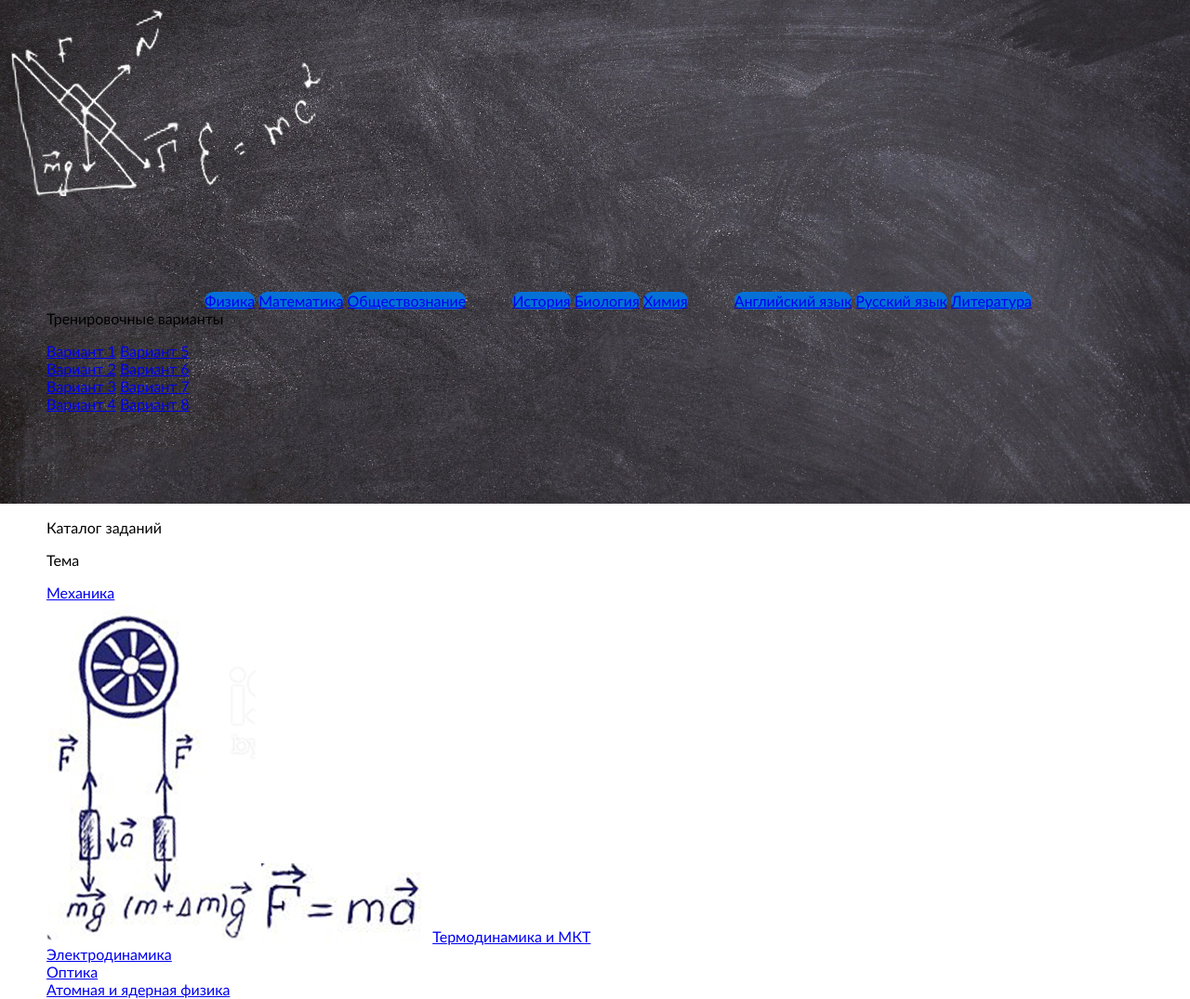
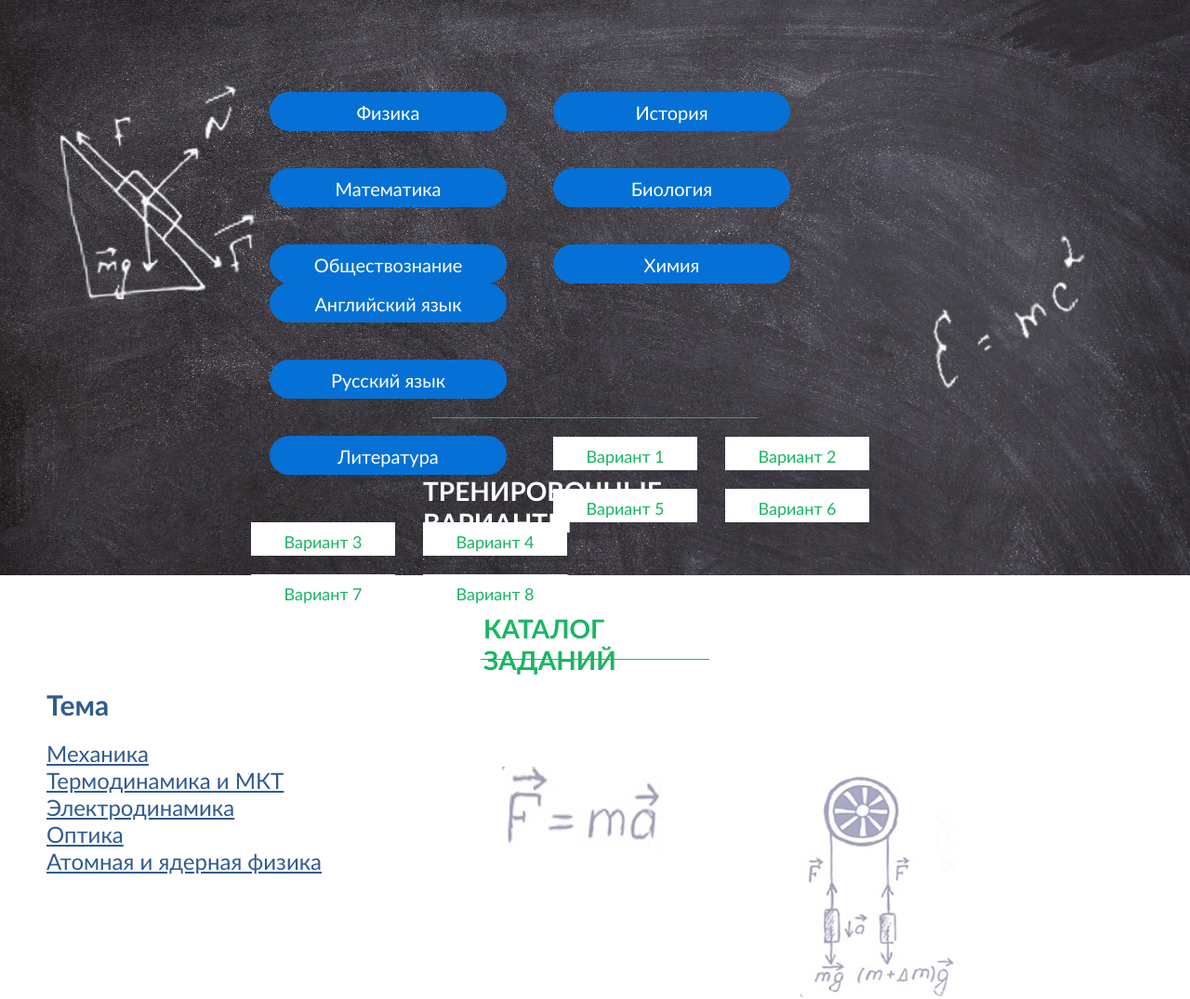
Before and after one commit to algorithm-ssau/pifagor, a PHP site: page /sait/catalog.html in a window 1280 px wide. Shown: the part 197-1272 px from the top of the page at 93% size. Run offline with PHP 8.4, Linux system fonts and the light colour scheme.

Commit message:
slaider_ne_vse

```diff
--- a/sait/sait.html
+++ b/sait/sait.html
@@ -35,7 +35,7 @@
 					<a href="catalog.html">Каталог заданий</a>
 				</li>
 				<li>
-					<a href="#">Стоимость</a>
+					<a href="cost.html">Стоимость</a>
 				</li>
 				<li>
 					<a href="contacts.html">Контакты</a>
--- a/sait/style.css
+++ b/sait/style.css
@@ -441,9 +441,8 @@ margin-top: 400px;
 }
 #blackboardcatalog{
 	background: url(blackboard.jpg) no-repeat center top / cover;
-	height: 543px;
+	height: 620px;
 	margin-top: 50px;
-
 }
 
 .bluebox{
@@ -451,6 +450,10 @@ margin-top: 400px;
 	height: 42px;
 	border-radius: 21px;
 	background-color: #0571d6;
+	margin: 0;
+	padding: 10px;
+	box-sizing: border-box;
+	display: block;
 }
 .bluetittlebox1{
 
@@ -483,43 +486,221 @@ margin-right: 50px;
 }
 
 .blue{
-	margin-left: 170px;
-padding-top: 100px;
+	height: 400px;
+	width: 915px;
+	padding-top: 100px;
+margin: 0 auto;
 }
 
-.map {
-	width: 40%;
-  float: right;
-  margin-top: 50px;
+.blue a{
+	color: white;
+	font-size: 20px;
+	text-decoration: none;
+	text-align: center;
+	font-family: Calibri, sans-serif;
+	margin: 0;
 }
 
-.textmap {
+.telo{
+	width: 240px;
+	height:240px;
+	margin: 0;
+	float:left;
+	margin-left: 50px;
+	margin-top: 80px;
+}
+.energ{
+	width: 180px;
+	height:180px;
+	margin: 0;
+	float:right;
+	margin-right: 100px;
+	margin-top: 250px;
+}
+.variantsclasses p
+{
+
+    font-weight: bold;
+	text-transform: uppercase;
+	/*color: #1ab564;*/
 	color: white;
+	font-size: 28px;
+	margin:0;
+}
+.variantsclasses{
+	width: 370px;
+	height: 50px;
+    margin: 0 auto;
+    padding: 0;
+}
+.linegreen{
+	width: 350px;
+	height: 1px;
+	background-color:#1ab564;
+	margin-top: 20px;
+	margin: 0 auto;
 }
 
-.textmap .contactsHeader {
-	font-size: 32px;
+.vars{
+	height: 300px;
+	width: 740px;
+	padding-top: 20px;
+   margin: 0 auto;
+
+}
+.varcol1{
+
+float: left;
+display: block;
+margin-right: 30px;
+
+}
+.varcol2{
+
+float: left;
+display: block;
+margin-right: 30px;
+
+}
+.varcol3{
+
+float: left;
+display: block;
+margin-right: 30px;
+
+}
+.varcol4{
+
+float: left;
+display: block;
+margin-right: 30px;
+
 }
 
-.textmap p:last-child {
-	font-size: 21px;
+.var:last-child
+{
+	margin-top: 20px;
+}
+.var:nth-child(2)
+{
+	margin-top: 20px;
 }
 
-.alltextblackboard h1 {
+.var{
+	width: 155px;
+	height: 36px;
+	background-color: white;
+	margin: 0;
+	padding: 10px;
+	box-sizing: border-box;
+	display: block;
+}
+.vars a{
 	color: #1ab564;
+	font-size: 18px;
+	text-decoration: none;
 	text-align: center;
-	font-size: 32px;
-	padding-top: 25px;
+	font-family: Calibri, sans-serif;
 }
 
-.desc_price {
-	border: 2px solid white;
-	border-radius: 25px;
-	width: 50%;
-  margin-left: 25%;
+#foot{
+	background-color: white;
+	height: 300px;
 }
 
-.desc_price_inner {
-	width: 90%;
-	margin-left: 5%;
+.catalogzad{
+	width: 240px;
+	height: 50px;
+    margin: 0 auto;
+    margin-top: 40px;
 }
+
+.catalogzad p
+{
+    font-weight: bold;
+	text-transform: uppercase;
+	color: #1ab564;
+	font-size: 28px;
+	margin:0;
+}
+.linegr{
+	width: 246px;
+	height: 1px;
+	background-color:#1ab564;
+	margin-top: 10px;
+	margin: 0 auto;
+}
+
+.topic p{
+	color: #305b90;
+	font-size: 30px;
+	font-weight: bold;
+	margin-bottom: 20px;
+	padding: 0;
+}
+.subjects{
+	color: #305b90;
+	font-size: 24px;
+}
+.silas{
+	float: right;
+	width: 180px;
+	height: 100px;
+margin-right: 20px;
+opacity: 0.4;
+}
+.mayatniks{
+	float: right;
+	width: 170px;
+	height: 250px;
+	margin-left: 120px;
+	margin-right: 200px;
+    opacity: 0.4;
+}
+
+#blackboardcost{
+	background: url(blackboard.jpg) no-repeat center top / cover;
+	height: 743px;
+	margin-top: 50px;
+}
+.stoimost{
+	width: 300px;
+	height: 50px;
+    margin: 0 auto;
+    padding-top: 40px;
+}
+
+.stoimost p
+{
+    font-weight: bold;
+	text-transform: uppercase;
+	color: #1ab564;
+	font-size: 28px;
+	margin:0;
+}
+.contboard{
+	width: 700px;
+	height: 300px;
+	margin: 0 auto;
+}
+.boardcost{
+	margin-top: 60px;
+	background-color:none;
+	border: 4px solid white;
+	border-radius: 25px;
+	/*margin:0 auto;*/
+	width: 700px;
+	height: 350px;
+	padding: 12px;
+}
+.boardcost p{
+  font-size: 30px;
+  color: white;
+  text-decoration: none;
+
+}
+.boardcost span{
+	font-size: 30px;
+  color: #1ab564;
+  text-decoration: none;
+}
```
Also changed, not shown: sait/contacts.html (+12 -14 lines), sait/cost.html (+15 -23 lines), sait/styleteachers.css (+126 -135 lines), sait/teachers.html (+35 -31 lines), sait/Arhipova.png (added), sait/Bormotov.png.
